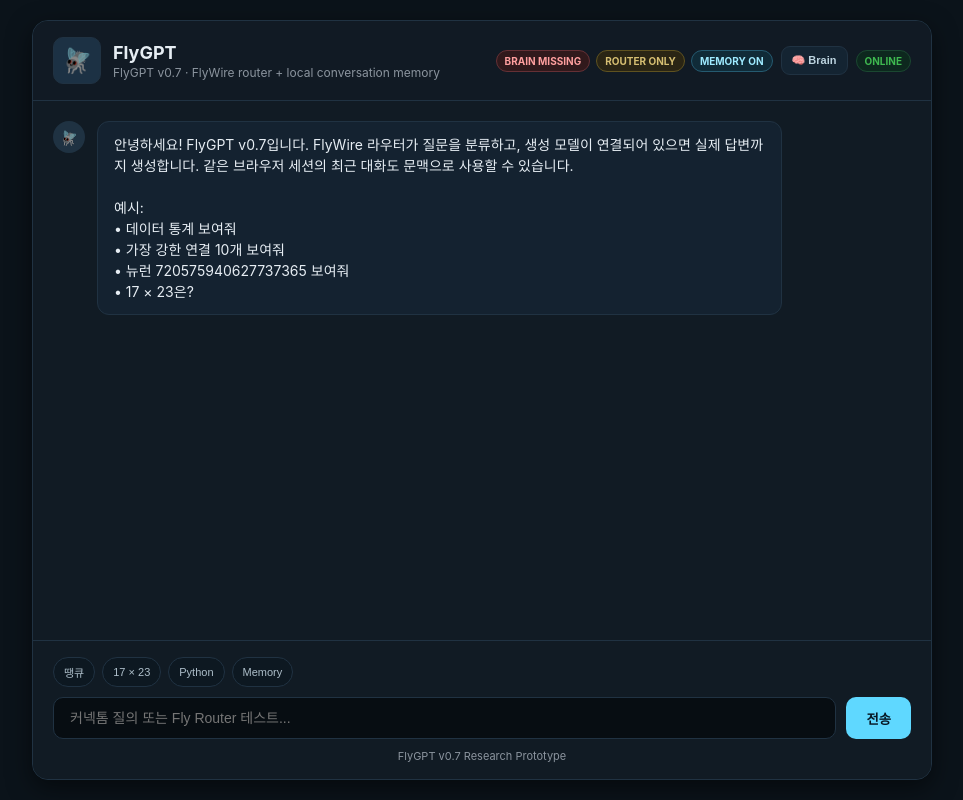
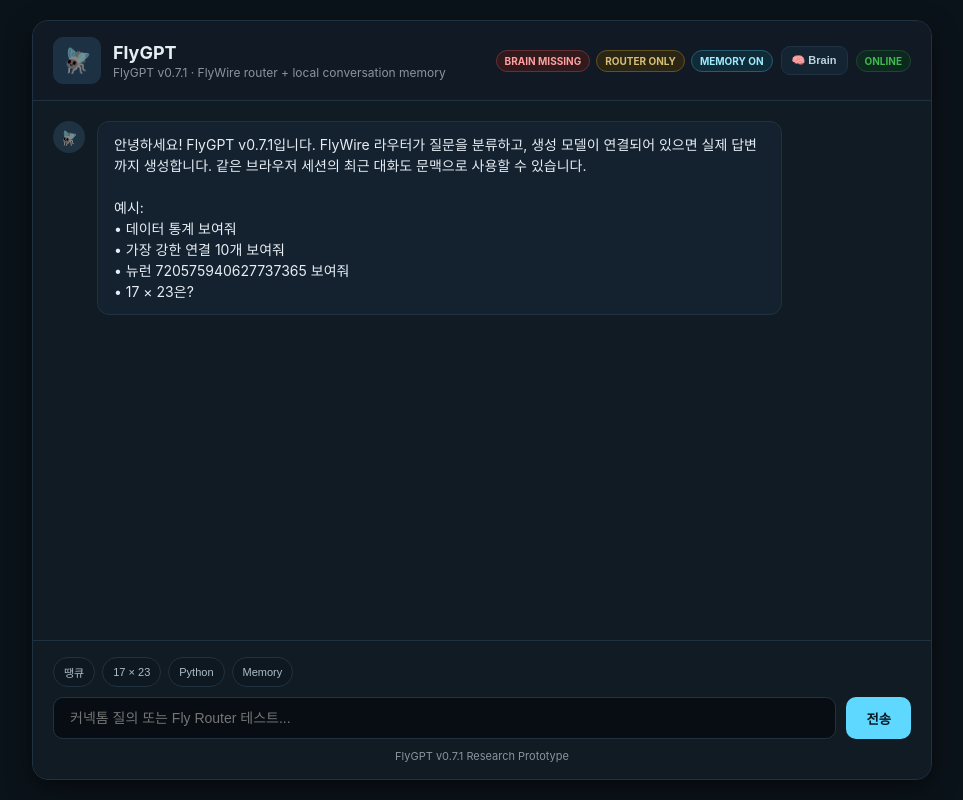
Before and after one commit to codingguy1026/FlyGPT, a FastAPI app: page / in a window 1280 px wide. Shown: the whole page, without its empty margins (158-1121 px from the left). Run offline with FastAPI, Linux system fonts and the light colour scheme.

Commit message:
release: update legacy UI labels to v0.7.1

```diff
--- a/templates/index.html
+++ b/templates/index.html
@@ -14,7 +14,7 @@
           <span class="logo">🪰</span>
           <div>
             <h1>FlyGPT</h1>
-            <div class="sub">FlyGPT v0.7 · FlyWire router + local conversation memory</div>
+            <div class="sub">FlyGPT v0.7.1 · FlyWire router + local conversation memory</div>
           </div>
         </div>
 
@@ -38,7 +38,7 @@
       <main class="chat-messages" id="chatMessages" aria-live="polite">
         <div class="message assistant">
           <div class="avatar">🪰</div>
-          <div class="bubble">안녕하세요! FlyGPT v0.7입니다. FlyWire 라우터가 질문을 분류하고, 생성 모델이 연결되어 있으면 실제 답변까지 생성합니다. 같은 브라우저 세션의 최근 대화도 문맥으로 사용할 수 있습니다.
+          <div class="bubble">안녕하세요! FlyGPT v0.7.1입니다. FlyWire 라우터가 질문을 분류하고, 생성 모델이 연결되어 있으면 실제 답변까지 생성합니다. 같은 브라우저 세션의 최근 대화도 문맥으로 사용할 수 있습니다.
 
 예시:
 • 데이터 통계 보여줘
@@ -65,7 +65,7 @@
           >
           <button type="submit" id="sendBtn">전송</button>
         </form>
-        <div class="footer-note">FlyGPT v0.7 Research Prototype</div>
+        <div class="footer-note">FlyGPT v0.7.1 Research Prototype</div>
       </div>
     </section>
 
```
